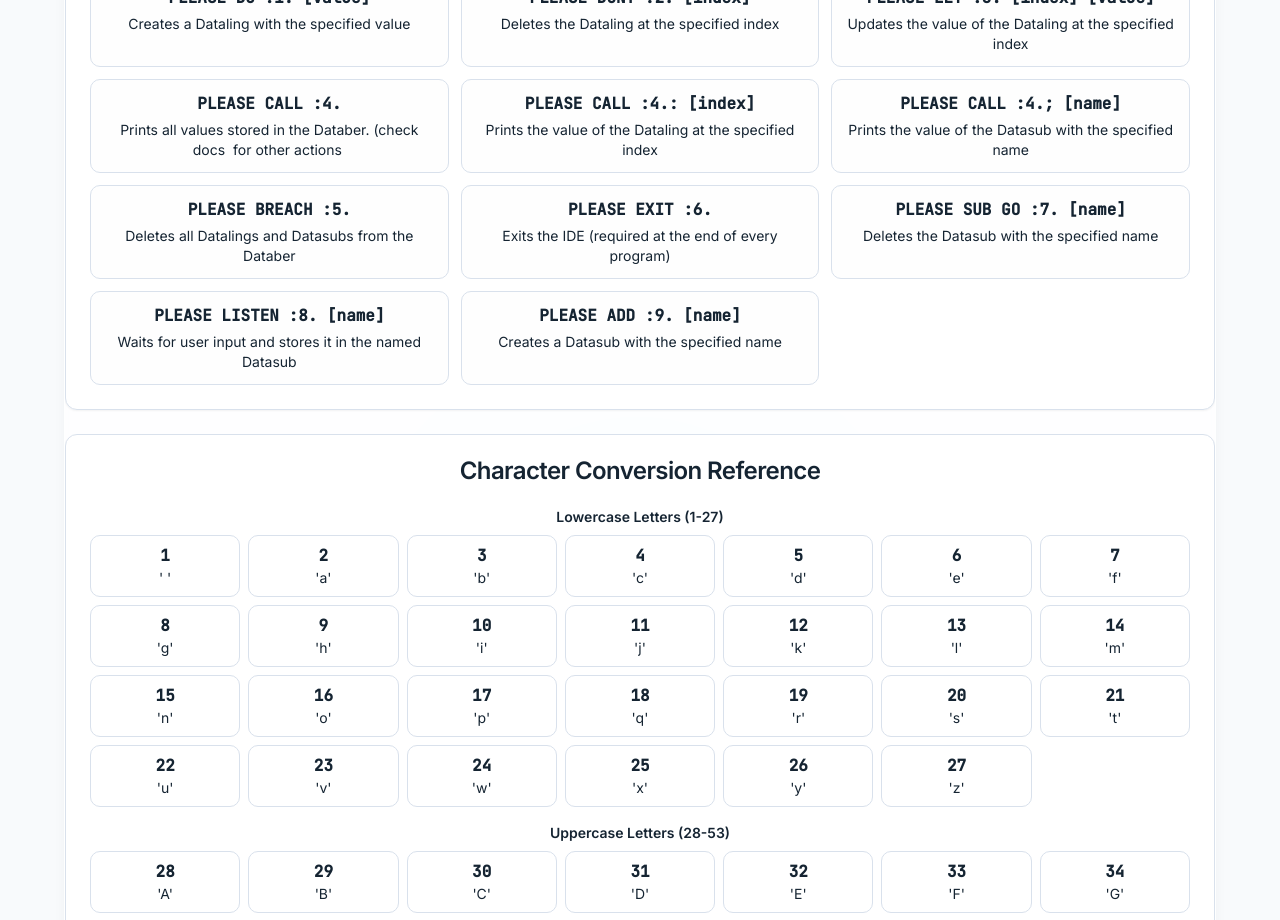
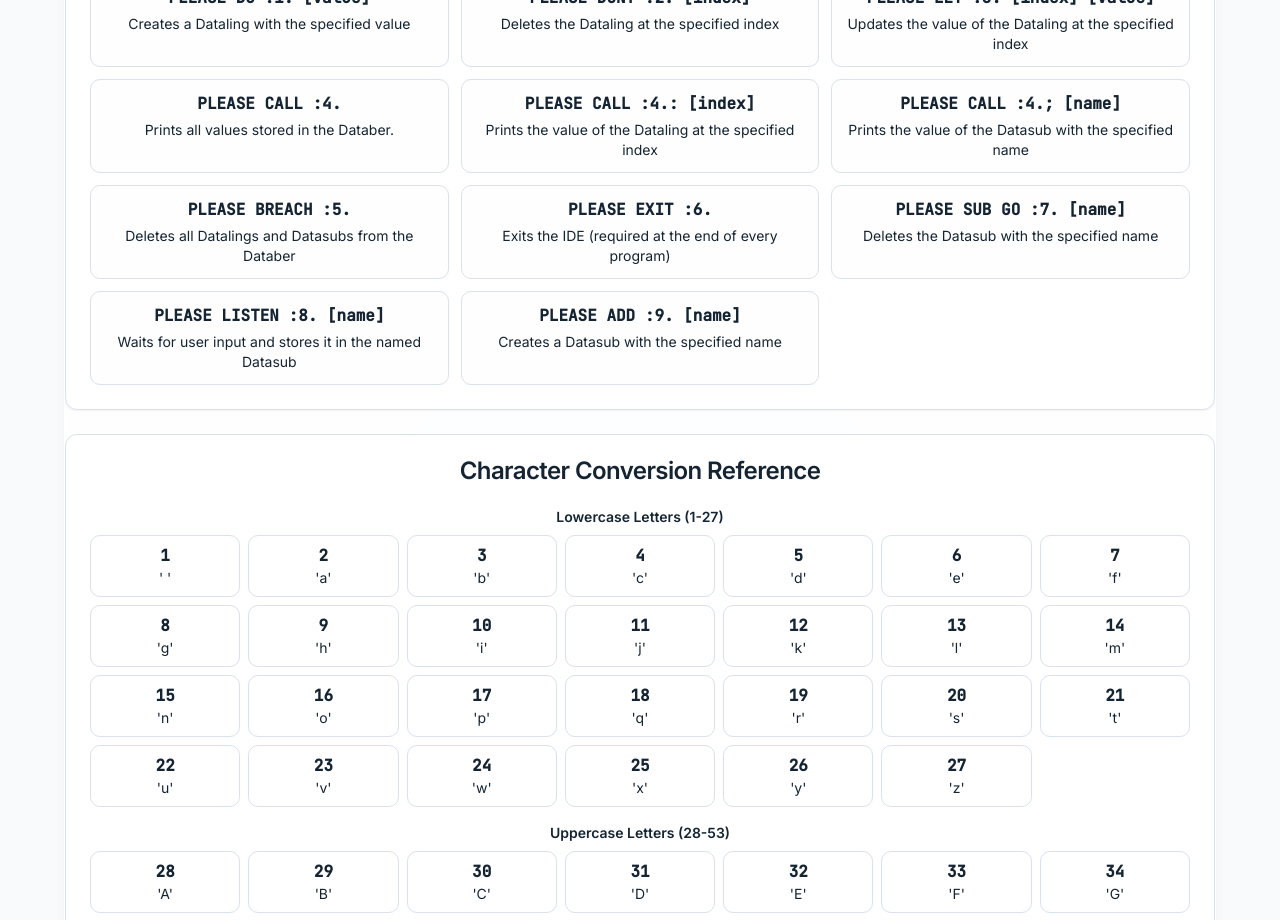
Before and after one commit to Wicin-134/HTCL-IDE, a React (Vite) app: page /#/try in a window 1280 px wide. Shown: the part 1060-1980 px from the top of the page. Built offline with nearby package versions, Linux system fonts and the light colour scheme.

Commit message:
Visual edit in Lovable
Edited UI in Lovable

```diff
--- a/src/components/InterfuckInterpreter.tsx
+++ b/src/components/InterfuckInterpreter.tsx
@@ -281,7 +281,7 @@ const InterfuckInterpreter: React.FC = () => {
               <div className="p-3 border rounded-md bg-secondary/10">
                 <div className="font-mono font-bold mb-1">PLEASE CALL :4.</div>
                 <div className="text-sm">Prints all values stored in the Databer.
-(check docs  for other actions </div>
+ </div>
               </div>
               <div className="p-3 border rounded-md bg-secondary/10">
                 <div className="font-mono font-bold mb-1">PLEASE CALL :4.: [index]</div>
```
